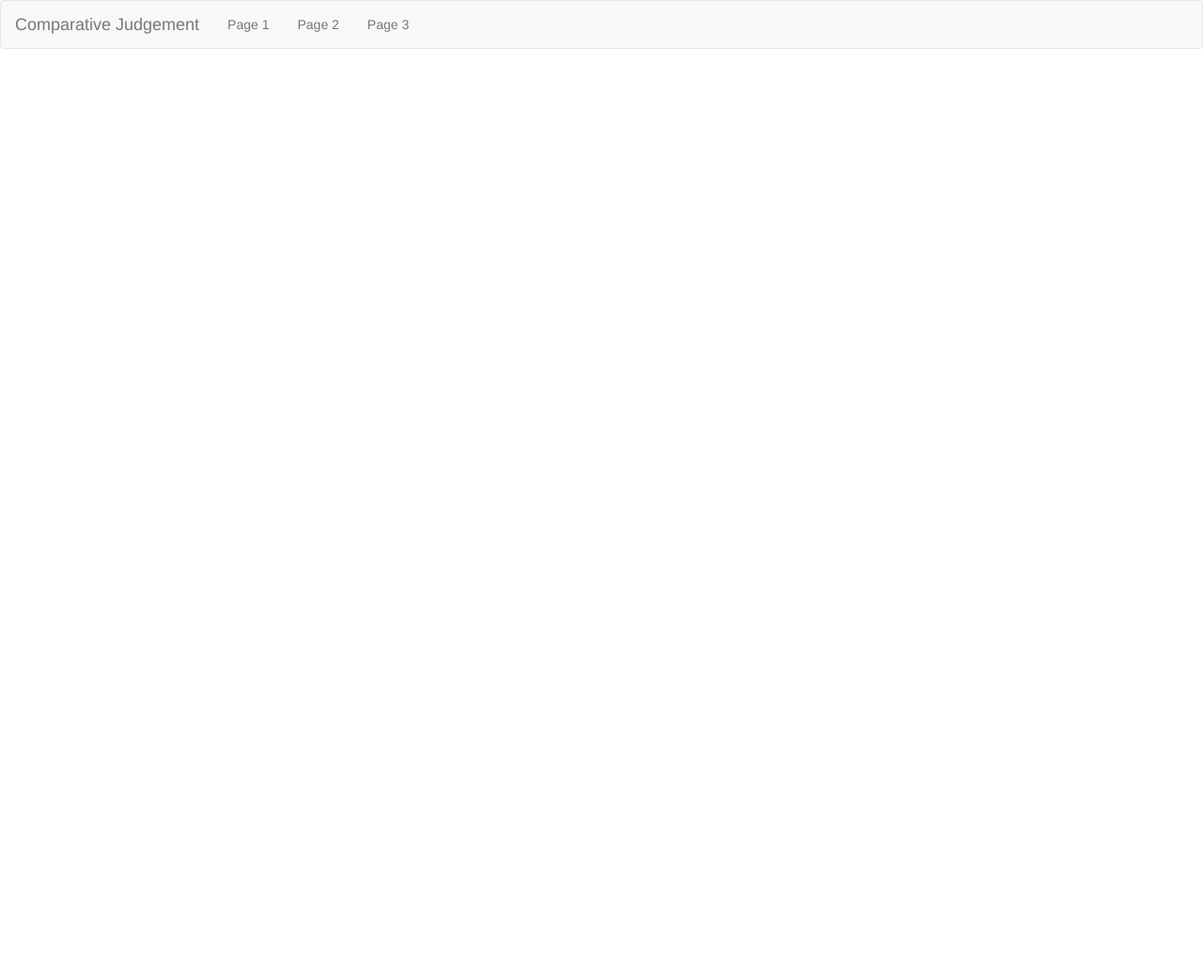
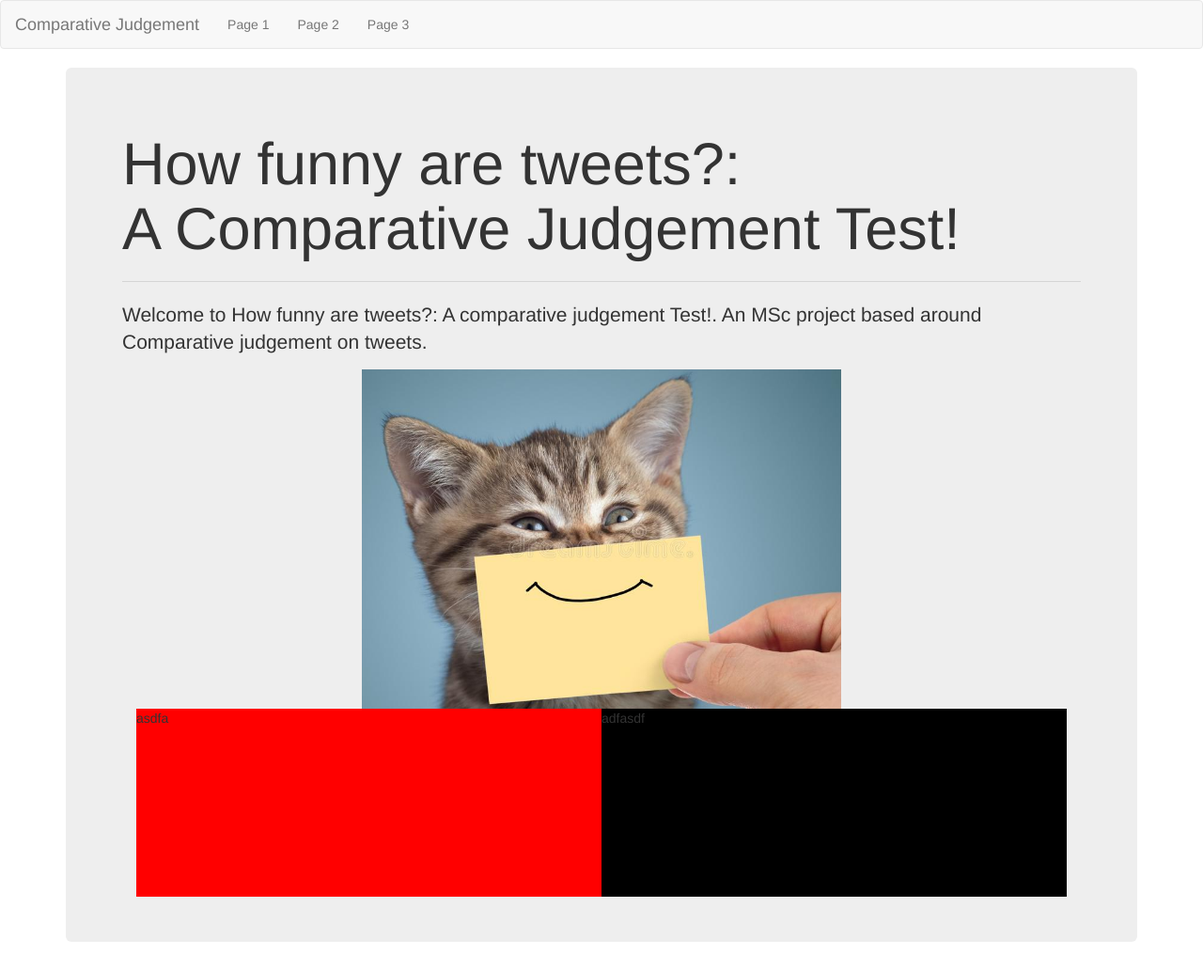
Before and after one commit to codingWithAndy/CDT_MSc_Thesis, a Flask app: page /compare/ in a window 1280 px wide. Shown: the whole page at 94% size. Before the commit the page ends 52 px from the top, so only its background shows below. Run offline with Flask 2, Linux system fonts and the light colour scheme; some libraries are stand-ins or nearby versions.

Commit message:
layout experimentation.

```diff
--- a/Implementation/Web App/static/css/main.css
+++ b/Implementation/Web App/static/css/main.css
@@ -1,3 +1,23 @@
 h1 {
     color: white;
 }
+
+.center {
+    display: block;
+    margin-left: auto;
+    margin-right: auto;
+    width: 50%;
+}
+
+.one {
+    width: 50%;
+    height: 200px;
+    background: red;
+    float: left;
+}
+
+.two {
+    margin-left: 50%;
+    height: 200px;
+    background: black;
+}
--- a/Implementation/Web App/templates/compare.html
+++ b/Implementation/Web App/templates/compare.html
@@ -1,5 +1,16 @@
 {% extends 'base.html' %} {% block body %}
-<div class="content">
-    <h1 style="text-align: center;">Update Task</h1>
+<div class="container ">
+
+    <div class="jumbotron ">
+        <h1 class="display-4 ">How funny are tweets?: <br/>A Comparative Judgement Test!</h1>
+
+        <hr class="my-4 ">
+        <p class="lead ">Welcome to How funny are tweets?: A comparative judgement Test!. An MSc project based around Comparative judgement on tweets.</p>
+        <img src=" {{ url_for( 'static', filename='images/cat_smile.jpg' ) }} " width="80%" alt="" class="center">
+        <section class="container">
+            <div class="one">asdfa</div>
+            <div class="two">adfasdf</div>
+        </section>
+    </div>
 </div>
 {% endblock %}
```
Also changed, not shown: Implementation/Web App/templates/index.html (+5 -2 lines), Implementation/Web App/static/images/cat_smile.jpg (added).
